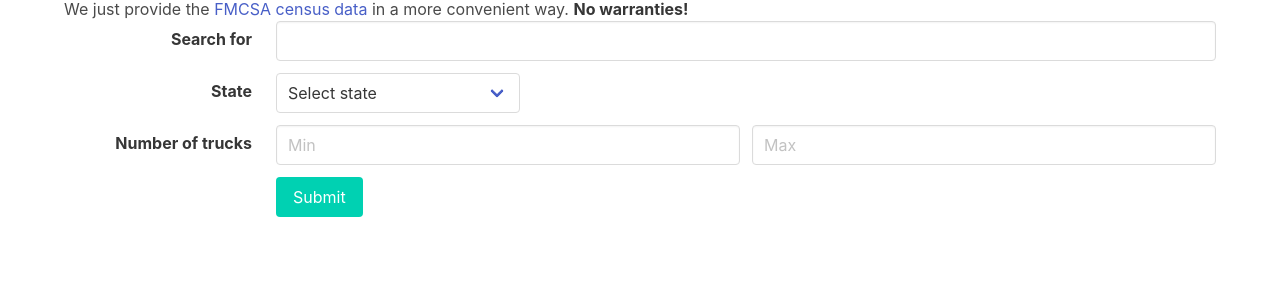
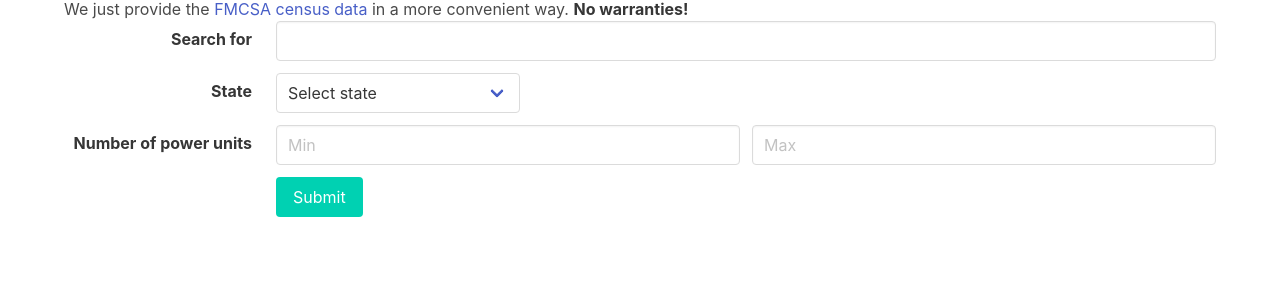
Before and after one commit to aptiko/censuscrunch, a Django app: page / in a window 1280 px wide. Shown: the part 163-463 px from the top of the page. Run offline with Django 3.2, Linux system fonts and the light colour scheme; some libraries are stand-ins or nearby versions.

Commit message:
Fix some typos (fixes #16)

```diff
--- a/censuscrunch/templates/censuscrunch/carrier_detail/main.html
+++ b/censuscrunch/templates/censuscrunch/carrier_detail/main.html
@@ -48,7 +48,7 @@
         <tr><th>Date information was added to MCMIS database</th><td>{{ object.date_added_mcmis }}</td></tr>
         <tr><th>Overseeing FMCSA state office</th><td>{{ object.oic_state }}</td></tr>
         <tr><th>Number of power units</th><td>{{ object.number_of_power_units|default_if_none:"" }}</td></tr>
-        <tr><th>Number of power drivers</th><td>{{ object.number_of_drivers|default_if_none:"" }}</td></tr>
+        <tr><th>Number of drivers</th><td>{{ object.number_of_drivers|default_if_none:"" }}</td></tr>
       </tbody>
     </table>
   </div>
--- a/censuscrunch/templates/censuscrunch/search/form.html
+++ b/censuscrunch/templates/censuscrunch/search/form.html
@@ -33,7 +33,7 @@
   <div class="field is-horizontal">
     <div class="field-label is-normal">
       <label class=label>
-        Number of trucks
+        Number of power units
       </label>
     </div>
     <div class="field-body">
```
